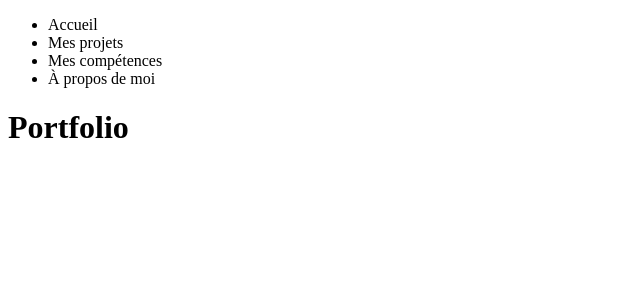
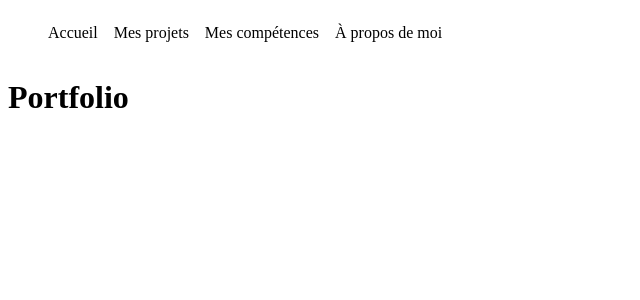
Before and after one commit to Lo0p6TheTardigrade/mon-portfolio, a React (Create React App) app: page / in a window 1280 px wide. Shown: the top 300 px of the page, without its empty margins (0-640 px from the left). Built offline with nearby package versions, Linux system fonts and the light colour scheme.

Commit message:
Navigation.scss update

```diff
--- a/src/scss/components/Navigation.scss
+++ b/src/scss/components/Navigation.scss
@@ -0,0 +1,10 @@
+@import '../partial';
+.nav-container {
+  @include flex(row, nowrap, initial, initial, initial);
+  .nav {
+    .nav-list-container {
+      @include flex(row, nowrap, initial, initial, 1rem);
+      list-style: none;
+    }
+  }
+}
```
